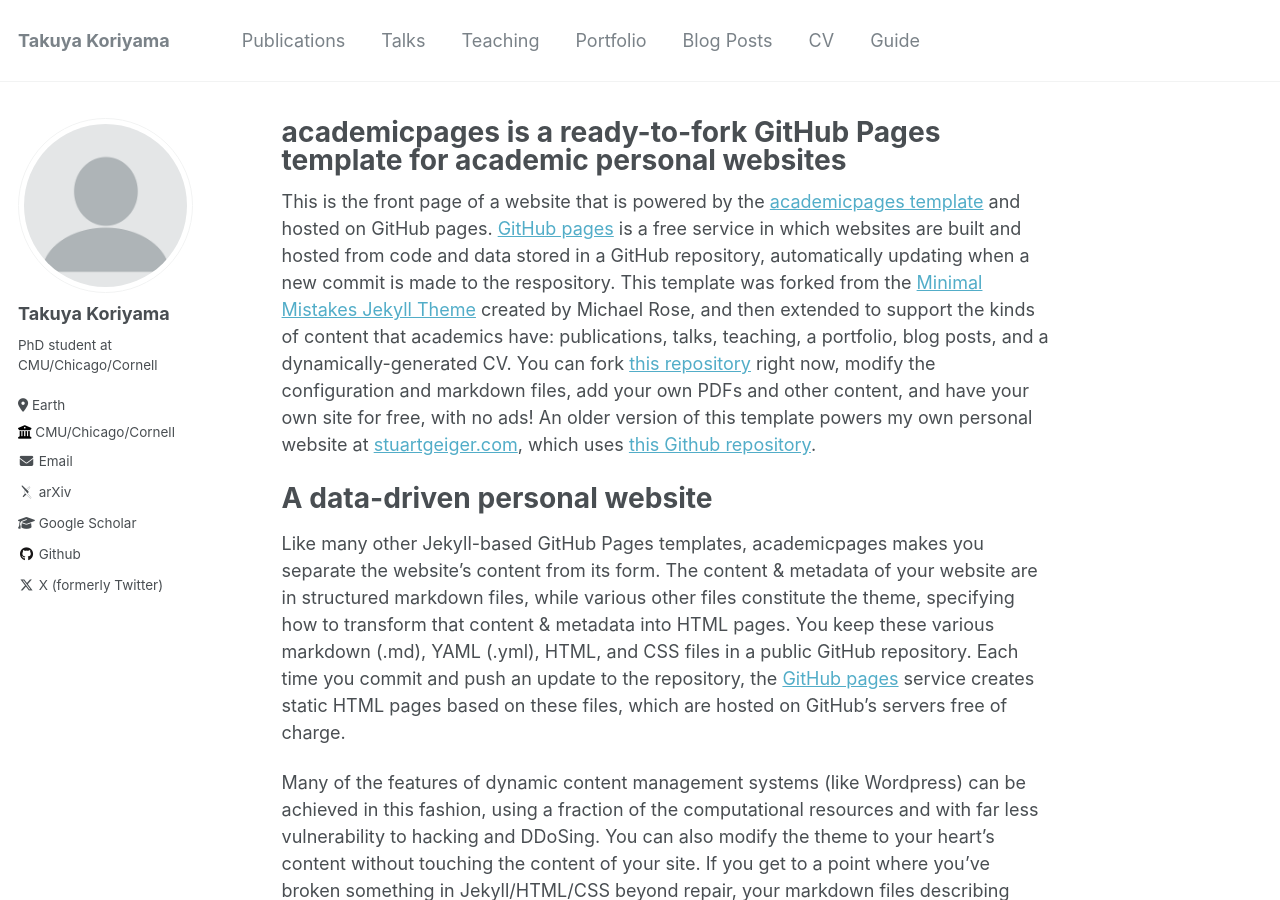
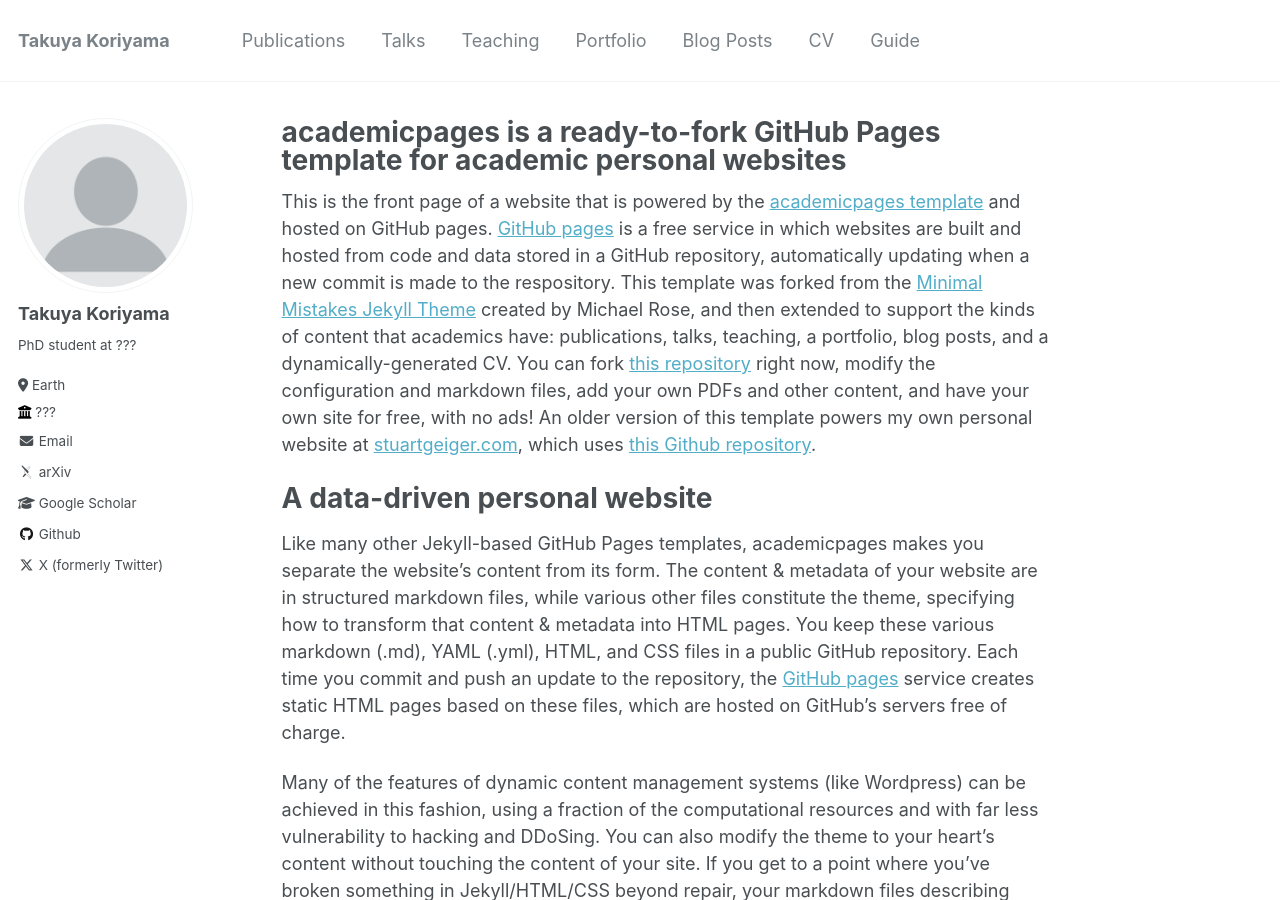
Before and after one commit to TakuyaKoriyama/takuyakoriyama.github.io, a Jekyll site: the page built from _pages/about.md, in a window 1280 px wide and 900 px high. Built offline with Jekyll 4.4.1, drawn with Linux system fonts in a browser that asks for light colours; some web fonts are replaced.

Commit message:
Update _config.yml

```diff
--- a/_config.yml
+++ b/_config.yml
@@ -24,11 +24,11 @@ author:
   avatar           : "profile.png"
   name             : "Takuya Koriyama"
   pronouns         : # example: "she/her"
-  bio              : "PhD student at CMU/Chicago/Cornell"
+  bio              : "PhD student at ???"
   location         : "Earth"
-  employer         : "CMU/Chicago/Cornell"
+  employer         : "???"
   uri              : # URL
-  email            : "none@example.org"
+  email            : "takuya.koriyama@rutgers.edu"
 
   # Academic websites
   arxiv            : "https://arxiv.org/search/?query=Takuya+Koriyama&searchtype=all&source=header"
@@ -47,7 +47,7 @@ author:
   stackoverflow    : # User number or user number and name (i.e., use "1" or "1/jeff-atwood")
 
   # Social media
-  bluesky          : # Username
+  bluesky          : # Replace this with you Bluesky username
   facebook         : # Username
   flickr           : # Username
   foursquare       : # Username
```
